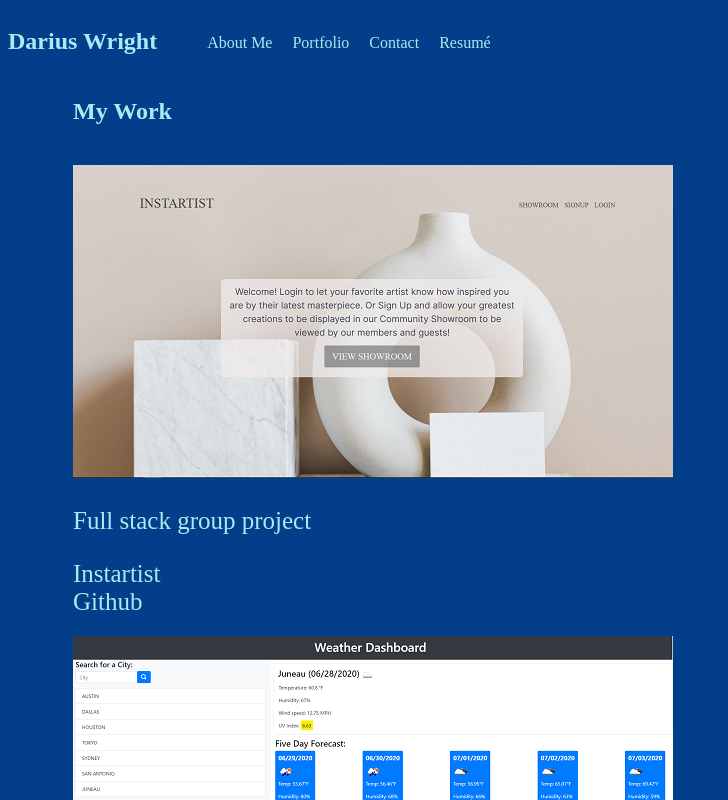
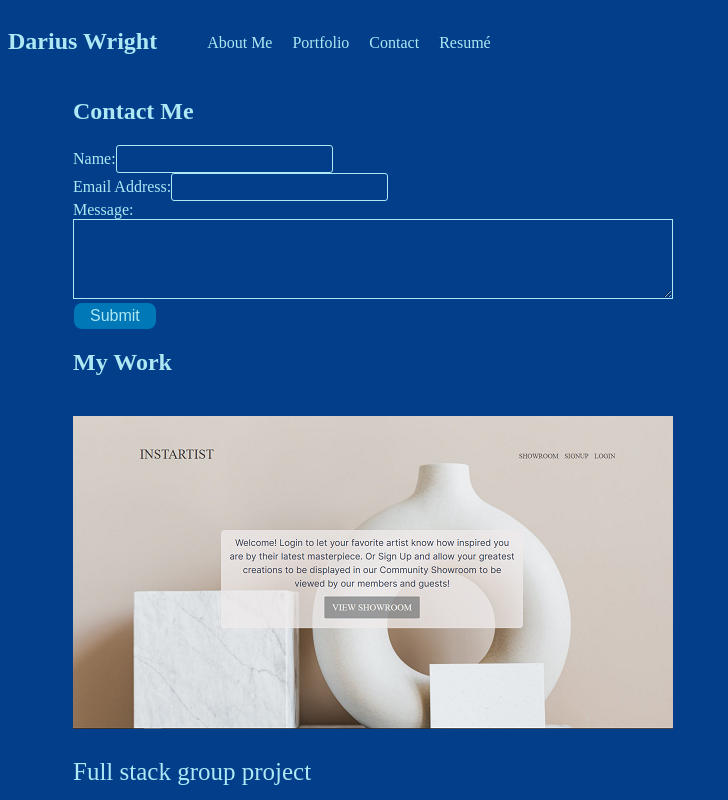
Before and after one commit to DariusJWright/portfolio, a React (Create React App) app: page / in a window 1280 px wide. Shown: the top 800 px of the page, without its empty margins (0-728 px from the left). Built offline with nearby package versions, Linux system fonts and the light colour scheme.

Commit message:
form complete

```diff
--- a/src/App.js
+++ b/src/App.js
@@ -3,6 +3,7 @@
 import About from './components/About/About';
 import Nav from './components/Nav/Nav';
 import Portfolio from './components/Portfolio/Portfolio';
+import Contact from './components/Contact/Contact'
 
 function App() {
   const [links] = useState([
@@ -24,6 +25,7 @@
     <div>
       <Nav links={links}></Nav>
       <main>
+        <Contact />
         <Portfolio></Portfolio>
         <About></About>
       </main>
--- /dev/null
+++ b/src/components/Contact/Contact.js
@@ -0,0 +1,65 @@
+import React, { useState } from 'react';
+import { validateEmail } from '../../utils/helpers'
+
+function Contact() {
+  const [formState, setFormState] = useState({ name: '', email: '', message: '' });
+  const { name, email, message } = formState;
+  const [errorMessage, setErrorMessage] = useState('');
+
+  function handleChange(e) {
+    if (e.target.name === 'email') {
+      const isValid = validateEmail(e.target.value);
+      console.log(isValid);
+      if (!isValid) {
+        setErrorMessage('Your email is invalid.');
+      } else {
+        setErrorMessage('');
+      }
+    } else {
+      if (!e.target.value.length) {
+        setErrorMessage(`${e.target.name} is required.`);
+      } else {
+        setErrorMessage('');
+      }
+    }
+
+    if (!errorMessage) {
+      setFormState({...formState, [e.target.name]: e.target.value });
+    }
+  }
+
+  function handleSubmit(e) {
+    e.preventDefault();
+    console.log(formState);
+  }
+
+  return (
+    <section>
+      <h1 data-testid='contact'>Contact Me</h1>
+      <form id='contact-form' onSubmit={handleSubmit}>
+        <div>
+          <label htmlFor='name'>Name:</label>
+          <input type='text' name='name' defaultValue={name} onBlur={handleChange}/>
+        </div>
+        <div>
+          <label htmlFor='email'>Email Address:</label>
+          <input type='text' name='email' defaultValue={email} onBlur={handleChange}/>
+        </div>
+        <div>
+          <label htmlFor='message'>Message:</label>
+          <textarea name='message' rows='5' defaultValue={message} onBlur={handleChange}/>
+        </div>
+
+        {errorMessage && (
+          <div>
+            <p className='error-text'>{errorMessage}</p>
+          </div>
+        )}
+
+        <button data-testid='button' type='submit'>Submit</button>
+      </form>
+    </section>
+  )
+}
+
+export default Contact;
--- a/src/index.css
+++ b/src/index.css
@@ -42,3 +42,49 @@
 .img-link:hover, .img-link2:hover {
   opacity: .5;
 }
+
+form {
+  width: 40%;
+}
+
+input {
+  font-size: 1rem;
+  padding: 0.25rem;
+  border: 1px solid #ade8f4;
+  outline: none;
+  border-radius: 3px;
+  transition: box-shadow 0.2s;
+}
+
+input:focus {
+  border: 1px solid #0077b6;
+  box-shadow: 0 0 .5rem rgba(0, 0, 0, .5);
+}
+
+textarea {
+  width: 600px;
+	height: 80px;
+	border: 1px solid #ade8f4;
+	padding: 5px;
+}
+
+textarea:focus {
+  border: 5px solid #0077b6;
+  box-shadow: 0 0 .5rem rgba(0, 0, 0, .5);
+}
+
+button {
+  font-size: 1rem;
+  text-decoration: none;
+  padding: 0.25rem 1rem;
+  border-radius: .5rem;
+  border: none;
+  outline: none;
+  cursor: pointer;
+  margin: 0 1px;
+  background-color: #0077b6;
+}
+
+button:hover {
+  opacity: .5;
+}
--- /dev/null
+++ b/src/utils/helpers.js
@@ -0,0 +1,4 @@
+export function validateEmail(email) {
+  var re = /^(([^<>()[\]\\.,;:\s@"]+(\.[^<>()[\]\\.,;:\s@"]+)*)|(".+"))@((\[[0-9]{1,3}\.[0-9]{1,3}\.[0-9]{1,3}\.[0-9]{1,3}\])|(([a-zA-Z\-0-9]+\.)+[a-zA-Z]{2,}))$/;
+  return re.test(String(email).toLowerCase());
+}
```
